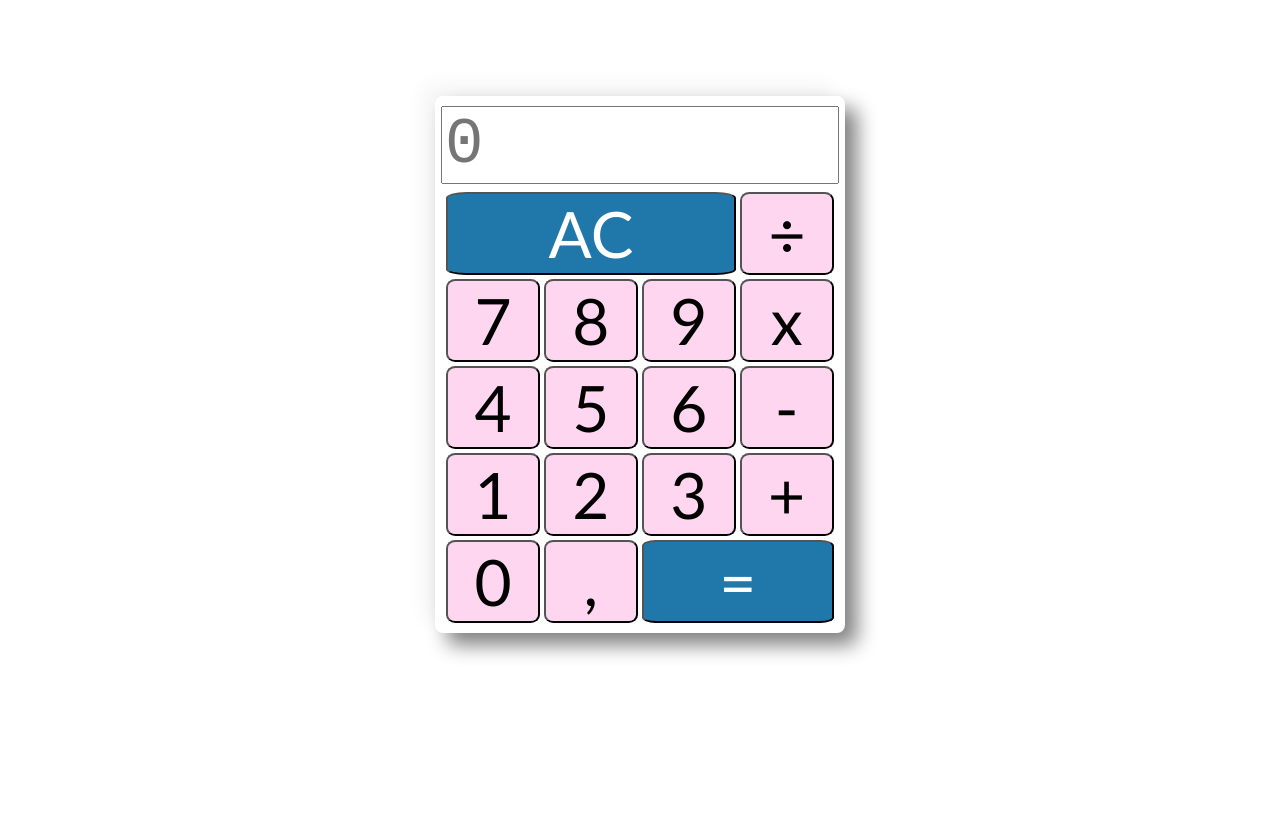
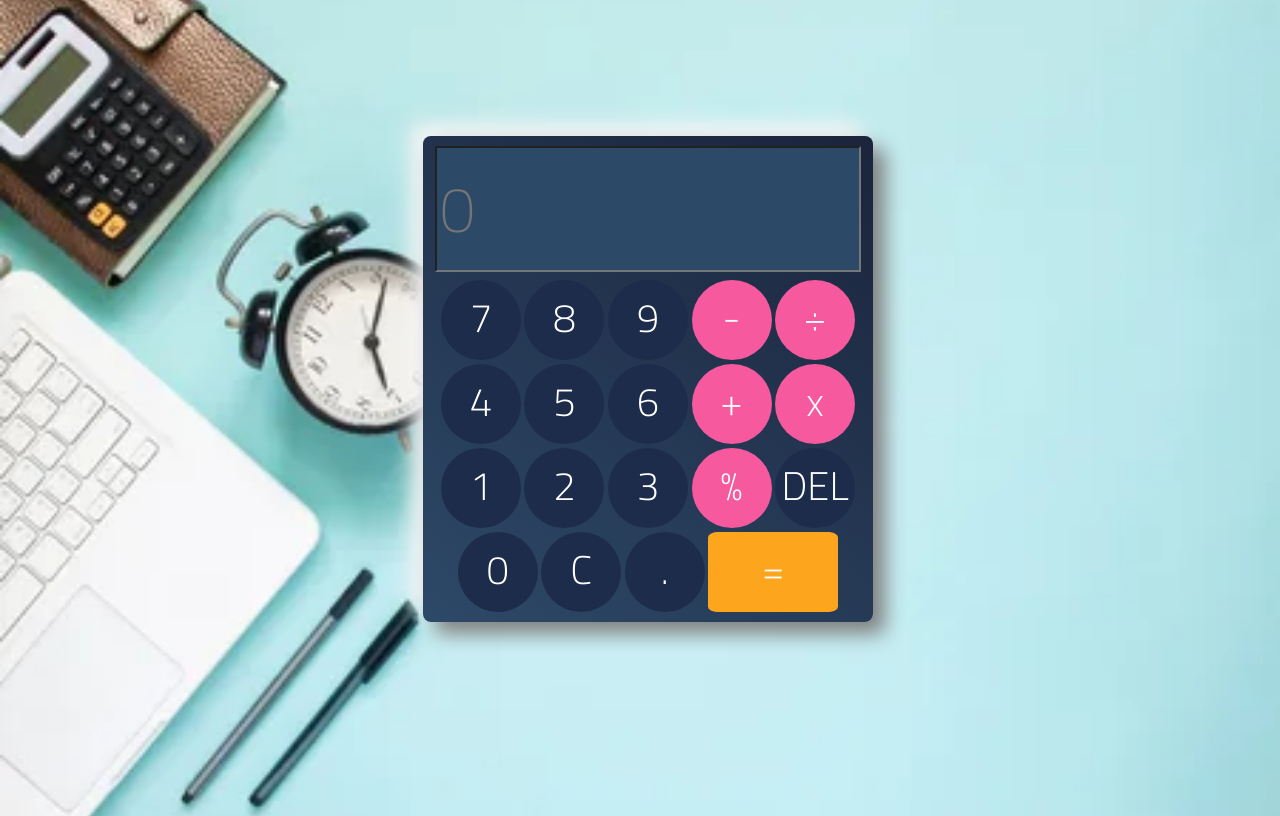
Before and after one commit to danydifilippo/20220916_WP_Calculator, a plain HTML site: page js/index.html in a window 1280 px wide. Drawn offline with Linux system fonts and the light colour scheme.

Commit message:
final
operations without eval

```diff
--- a/css/style.css
+++ b/css/style.css
@@ -1,8 +1,22 @@
+
+body {
+    background-image: url(../img/accounting.webp);
+    background-repeat: no-repeat;
+    background-position: center;
+    background-size: cover;
+    width: 100vw;
+    height: 100vh;
+}
+
+main {
+    display: flex;
+    justify-content: center;
+    margin: 0;
+}
 
 .container {
-    margin: auto;
-    margin-top: 6em;
-    width: 390px;
+    margin-top: 8em;
+    width: 430px;
     padding: 10px;
     border-radius: 8px;
     box-shadow: 12px 12px 20px gray, -12px -12px 20px whitesmoke;
@@ -10,38 +24,75 @@
     flex-direction: column;
     gap: 4px;
     align-items: center;
+    background: linear-gradient(35deg, #2d4968, #1b243b);
+    text-align: center;
+    font-family: 'Cairo', sans-serif;
+    font-weight: 200;
+    position: relative;
 }
 
-.buttons {
-
+.btn, .btn_oper {
+    width: 80px;
+    height: 50px;
+    border-radius: 50%;
+    margin-top: 4px;
+    font-family: 'Cairo', sans-serif;
+    font-weight: 300;
+    font-size: 40px;
+    color: white;
+    padding-bottom: 2em;
+    padding-top: 0;
+    background-color: #1c2c4a;
+    border: 0;
 }
 
-.btn {
-    font-family: 'Gill Sans', 'Gill Sans MT', Calibri, 'Trebuchet MS', sans-serif;
-    font-size: 4em;
-    width: 93.9px;
-    background-color: rgb(255, 214, 239);
-    border-radius: 10%;
-    margin-top: 4px;
+.btn_oper {
+    background-color: #f6599e;
 }
 
 #display {
-    width: 100%;
-    font-family: 'Courier New', Courier, monospace;
+    width: 97%;
     font-size: 4em;
+    font-family: 'Cairo', sans-serif;
+    font-weight: 200;
+    background-color: #2d4968;
+    color: white;
 }
 
 #restart, #equal {
-    background-color: #2077aa;
     color: white;
     border-radius: 7%;
 }
 
 
 #equal {
-    width: 192px;
+    width: 130px;
+    background-color: #fea51e;
 }
 
 #restart {
     width: 290px;
 }
+
+#prevDisplay {
+    position: absolute;
+    height: 2em;
+    background-color: transparent;
+    border: 0;
+    font-size: 1.2em;
+    left: 0.9em;
+    color: white;
+    font-weight: 200;
+}
+
+#disOper {
+    position: absolute;
+    height: 5em;
+    width: 20px;
+    border: 0;
+    font-size: 1.2em;
+    right: 0.9em;
+    color: black;
+    font-weight: 200;
+    background-color: transparent;
+}
--- a/js/index.html
+++ b/js/index.html
@@ -5,40 +5,47 @@
     <meta http-equiv="X-UA-Compatible" content="IE=edge" />
     <meta name="Calcolatrice con Javascript" content="Calculator in Javascript" />
     <link rel="stylesheet" href="../css/style.css" />
+    <link rel="preconnect" href="https://fonts.googleapis.com" />
+    <link rel="preconnect" href="https://fonts.gstatic.com" crossorigin />
+    <link href="https://fonts.googleapis.com/css2?family=Cairo:wght@200;300;400;500;600;700&display=swap" rel="stylesheet" />
     <title>La mia prima calcolatrice con Javascript</title>
   </head>
 
   <body>
     <main>
       <div class="container">
-        <input id="display" type="text" placeholder="0" />
+        <div>
+          <input id="prevDisplay" type="text" />
+          <input id="display" type="text" placeholder="0" />
+          <input id="disOper" type="text" />
+        </div>
         <div class="buttons">
           <div class="row1">
-            <button class="btn" onclick="restartAC()" id="restart">AC</button>
-            <button class="btn" onclick="n(this.id)" id="/">&divide;</button>
-          </div>
-          <div class="row2">
             <button class="btn" onclick="n(this.id)" id="7">7</button>
             <button class="btn" onclick="n(this.id)" id="8">8</button>
             <button class="btn" onclick="n(this.id)" id="9">9</button>
-            <button class="btn" onclick="n(this.id)" id="*">x</button>
+            <button class="btn_oper" onclick="n(this.id)" id="-">-</button>
+            <button class="btn_oper" onclick="n(this.id)" id="/">&divide;</button>
           </div>
-          <div class="row3">
+          <div class="row2">
             <button class="btn" onclick="n(this.id)" id="4">4</button>
             <button class="btn" onclick="n(this.id)" id="5">5</button>
             <button class="btn" onclick="n(this.id)" id="6">6</button>
-            <button class="btn" onclick="n(this.id)" id="-">-</button>
+            <button class="btn_oper" onclick="n(this.id)" id="+">+</button>
+            <button class="btn_oper" onclick="n(this.id)" id="*">x</button>
           </div>
-          <div class="row4">
+          <div class="row3">
             <button class="btn" onclick="n(this.id)" id="1">1</button>
             <button class="btn" onclick="n(this.id)" id="2">2</button>
             <button class="btn" onclick="n(this.id)" id="3">3</button>
-            <button class="btn" onclick="n(this.id)" id="+">+</button>
+            <button class="btn_oper" onclick="perc(this.id)" id="%">%</button>
+            <button class="btn" onclick="deleteDel()">DEL</button>
           </div>
-          <div class="row5">
+          <div class="row4">
             <button class="btn" onclick="n(this.id)" id="0">0</button>
-            <button class="btn" onclick="n(this.id)" id=".">,</button>
-            <button class="btn" onclick="operation()" id="equal">=</button>
+            <button class="btn" onclick="restartAC()">C</button>
+            <button class="btn" onclick="n(this.id)" id=".">.</button>
+            <button class="btn" onclick="operation_()" id="equal">=</button>
           </div>
         </div>
       </div>
--- a/js/script.js
+++ b/js/script.js
@@ -1,14 +1,39 @@
 function restartAC() {
     document.getElementById('display').value='';
+    document.getElementById('disOper').value='';
+    document.getElementById('prevDisplay').value='';
 }
 
 
+
 function n(dato) {
-    document.getElementById('display').value+=dato
+    if ((dato==="+") || (dato==="*") || (dato==="/") || (dato==="-")) {
+        document.getElementById('disOper').value=dato;
+        let firstOp=document.getElementById('display').value
+        document.getElementById('prevDisplay').value=firstOp
+        document.getElementById('display').value=''
+    }
+    else {document.getElementById('display').value+=dato;}
 }
 
+function operation_() {
+    let a=Number(document.getElementById('prevDisplay').value);
+    let b=Number(document.getElementById('display').value);
+    let c=document.getElementById('disOper').value;
+    if (c==="+") {document.getElementById('display').value=a+b}
+ else if(c==="-") {document.getElementById('display').value=a-b}
+ else if(c==="*") {document.getElementById('display').value=a*b}
+ else if(c==="/") {document.getElementById('display').value=a/b}
+ document.getElementById('disOper').value=''
+}
 
-function operation() {
-    document.getElementById('display').value=eval(document.getElementById('display').value);
-
+function perc(dato) {
+    let a=Number(document.getElementById('prevDisplay').value);
+    let b=Number(document.getElementById('display').value);
+    let c=document.getElementById('disOper').value;
+    if (c==="+") {document.getElementById('display').value=a+((a*b)/100)}
+ else if(c==="-") {document.getElementById('display').value=a-((a*b)/100)}
+ else if(c==="*") {document.getElementById('display').value=(a*b)/100}
+ else if(c==="/") {document.getElementById('display').value=a/((a*b)/100)}
+ document.getElementById('disOper').value=''
 }
```
Also changed, not shown: img/accounting.webp (added), img/budget.webp (added), 2 other files.
